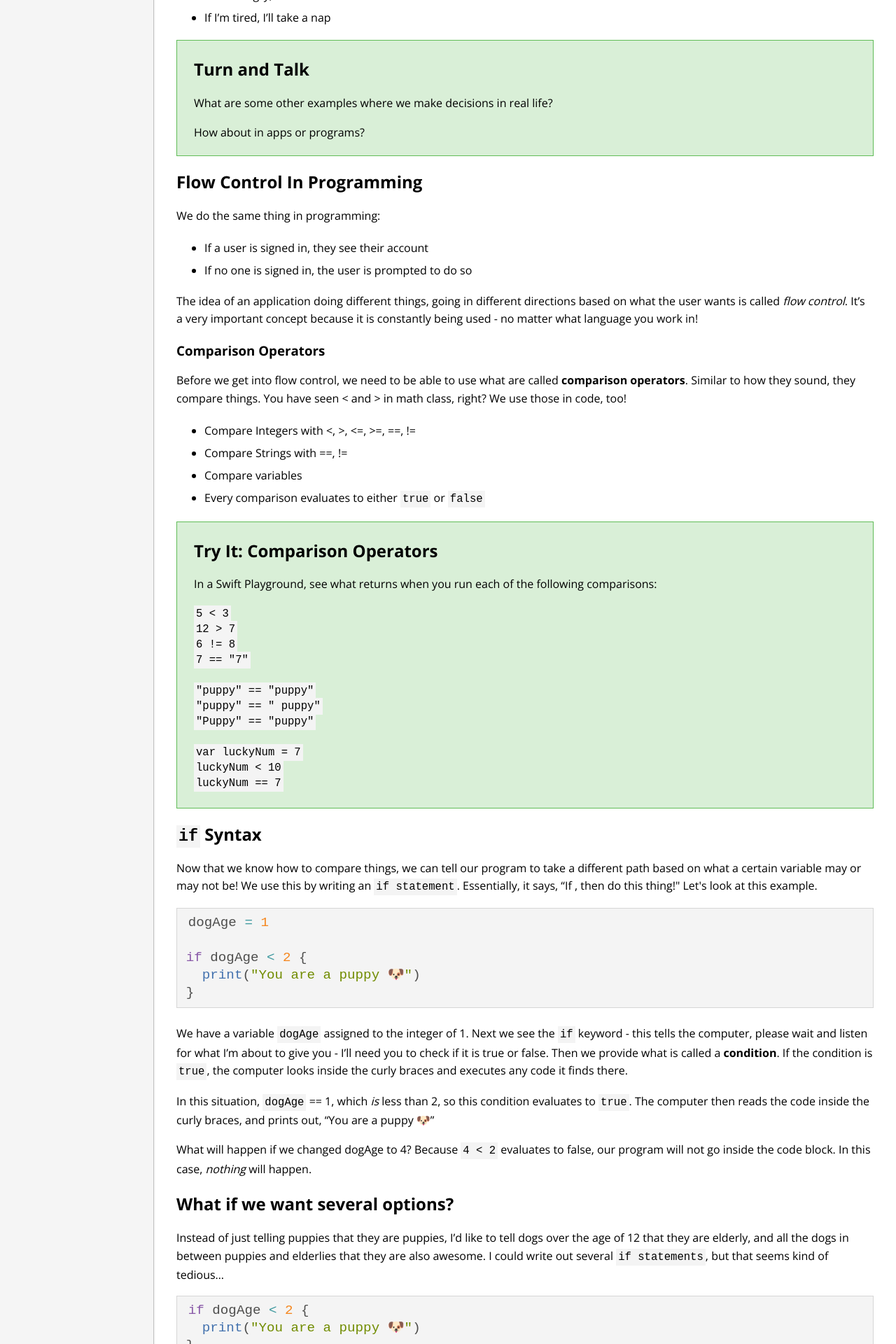
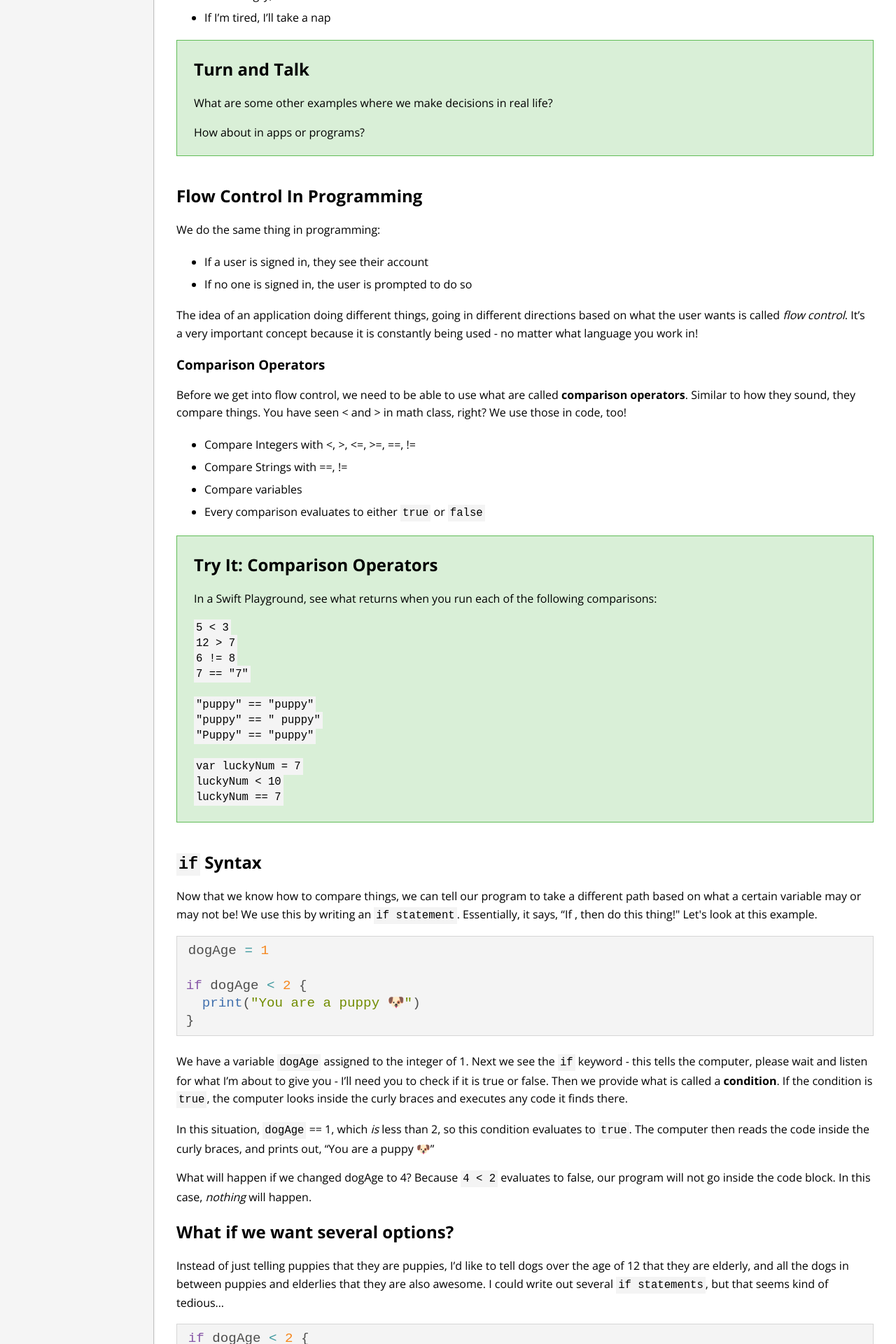
Before and after one commit to ameseee/kwk-curriculum-site, a Jekyll site: the page built from swift-ios/lessons/conditionals/index.md, in a window 1280 px wide. Shown: the part 611-2531 px from the top of the page at 70% size. Built offline with Jekyll 4.4.1, drawn with Linux system fonts in a browser that asks for light colours; nearby versions of some CDN libraries; our own code applies the rules of GitHub Pages for plain Markdown files.

Commit message:
Update styling for try-it sections and HTML lesson images

```diff
--- a/_sass/code-samples.scss
+++ b/_sass/code-samples.scss
@@ -7,6 +7,7 @@
 .try-it {
   background-color: lighten($green, 35);
   border: 1px solid $green;
+  margin-bottom: 40px;
   padding: 0.25em 1.5em;
   pre {
     border: 1px solid black;
@@ -25,6 +26,7 @@
     color: white;
   }
 }
+
 .highlighter-rouge {
   max-width: 100%;
   pre {
--- a/_sass/content.scss
+++ b/_sass/content.scss
@@ -33,3 +33,13 @@
 .title {
   text-align: center;
 }
+
+.html-tags-detail {
+  height: 500px;
+  margin: 3% 10%;
+}
+
+.img-tag-anatomy {
+  height: 250px;
+  margin: 3% 20%;
+}
--- a/_sass/syntax.scss
+++ b/_sass/syntax.scss
@@ -1,3 +1,5 @@
+$green: rgba(96, 188, 87, 1);
+
 code {
   font-family: monospace;
   font-size: 1.2em;
@@ -5,15 +7,16 @@
   background-color: #f4f4f4;
 }
 
+.try-it-code {
+  background-color: lighten($green, 35);
+}
+
 pre {
   border: 1px solid #d6d6d6;
-
   padding: 0.5rem 0.8rem;
   margin-bottom: 1.5rem;
-
   font-family: monospace;
   font-size: 1rem;
-
   line-height: 1.5rem;
   overflow: auto;
 }
```
